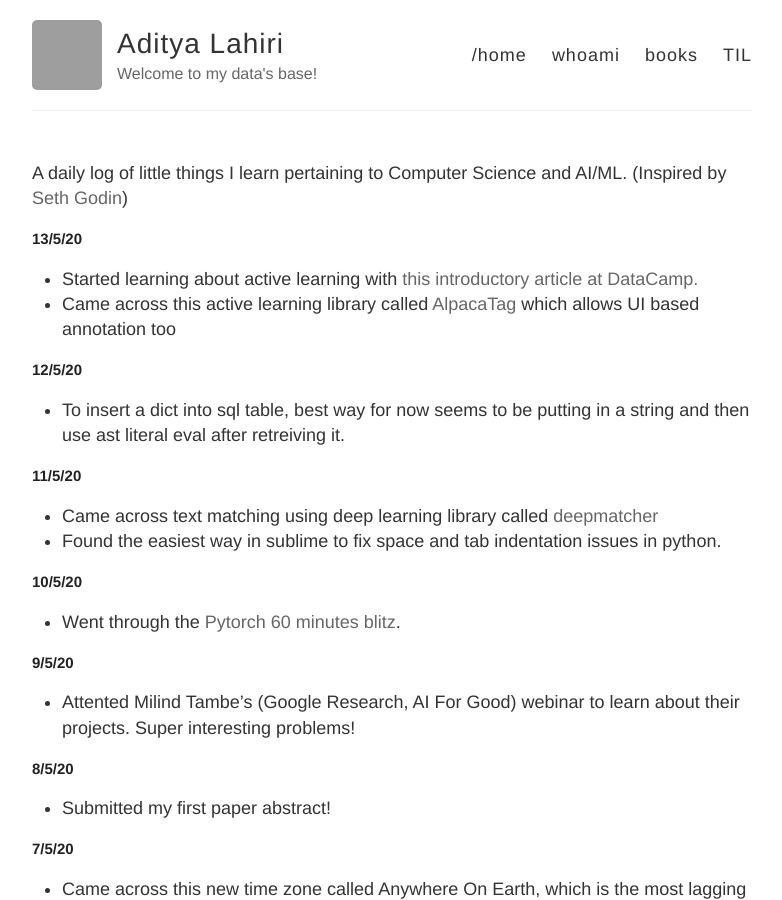
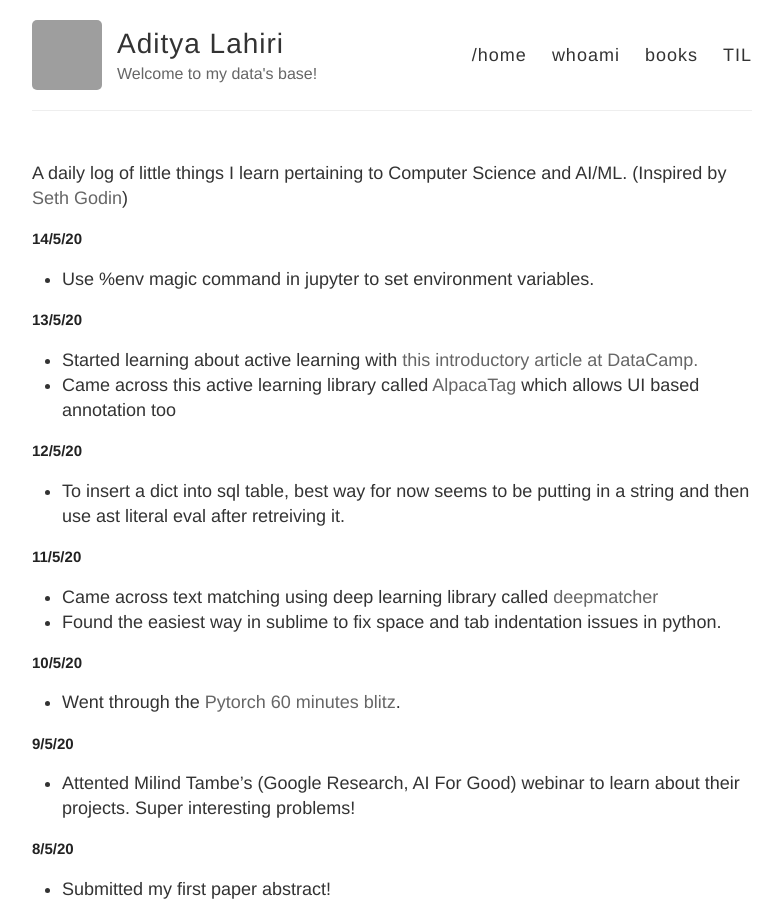
Before and after one commit to adityalahiri/adityalahiri.github.io, a Jekyll site: the page built from TIL.md, in a window 1280 px wide and 900 px high. Shown: the whole window, without its empty margins (248-1030 px from the left). Built offline with Jekyll 4.4.1, drawn with Linux system fonts in a browser that asks for light colours; our own code applies the rules of GitHub Pages for plain Markdown files; grey boxes are pictures that could not be loaded.

Commit message:
Update for 14/5/20

```diff
--- a/TIL.md
+++ b/TIL.md
@@ -1,5 +1,10 @@
 A daily log of little things I learn pertaining to Computer Science and AI/ML.
 (Inspired by [Seth Godin](https://seths.blog/))
+
+## 14/5/20
+
+* Use %env magic command in jupyter to set environment variables.
+
 
 ## 13/5/20
 
```
